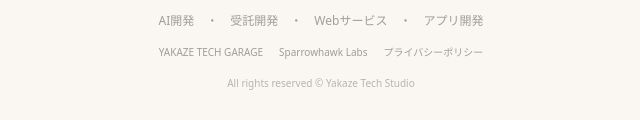
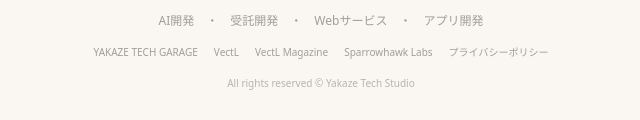
Before and after one commit to tatun55/yakaze-tech-studio-lp-v7, a website built with Vite: page index.html in a window 1280 px wide. Shown: the part 5766-5886 px from the top of the page, 319-959 px from the left. Built offline with nearby package versions, Linux system fonts and the light colour scheme; a script that the page names is missing; files whose address does not match are found by name.

Commit message:
フッターに VectL と VectL Magazine へのリンクを追加（被リンク Tier1・スマホで折り返す）

```diff
--- a/index.html
+++ b/index.html
@@ -771,8 +771,10 @@
             <span>アプリ開発</span>
           </div>
           <!-- Links -->
-          <div class="flex items-center gap-4 text-[10px] text-base/40">
+          <div class="flex flex-wrap items-center justify-center gap-x-4 gap-y-2 text-[10px] text-base/40">
             <a href="/apps/" class="hover:text-primary transition-colors">YAKAZE TECH GARAGE</a>
+            <a href="https://vectl.ai" target="_blank" rel="noopener" class="hover:text-primary transition-colors">VectL</a>
+            <a href="https://vectl.ai/blog" target="_blank" rel="noopener" class="hover:text-primary transition-colors">VectL Magazine</a>
             <a href="https://sparrowhawk-labs.dev" target="_blank" rel="noopener" class="hover:text-primary transition-colors">Sparrowhawk Labs</a>
             <a href="/privacy-policy" class="hover:text-primary transition-colors">プライバシーポリシー</a>
           </div>
```
